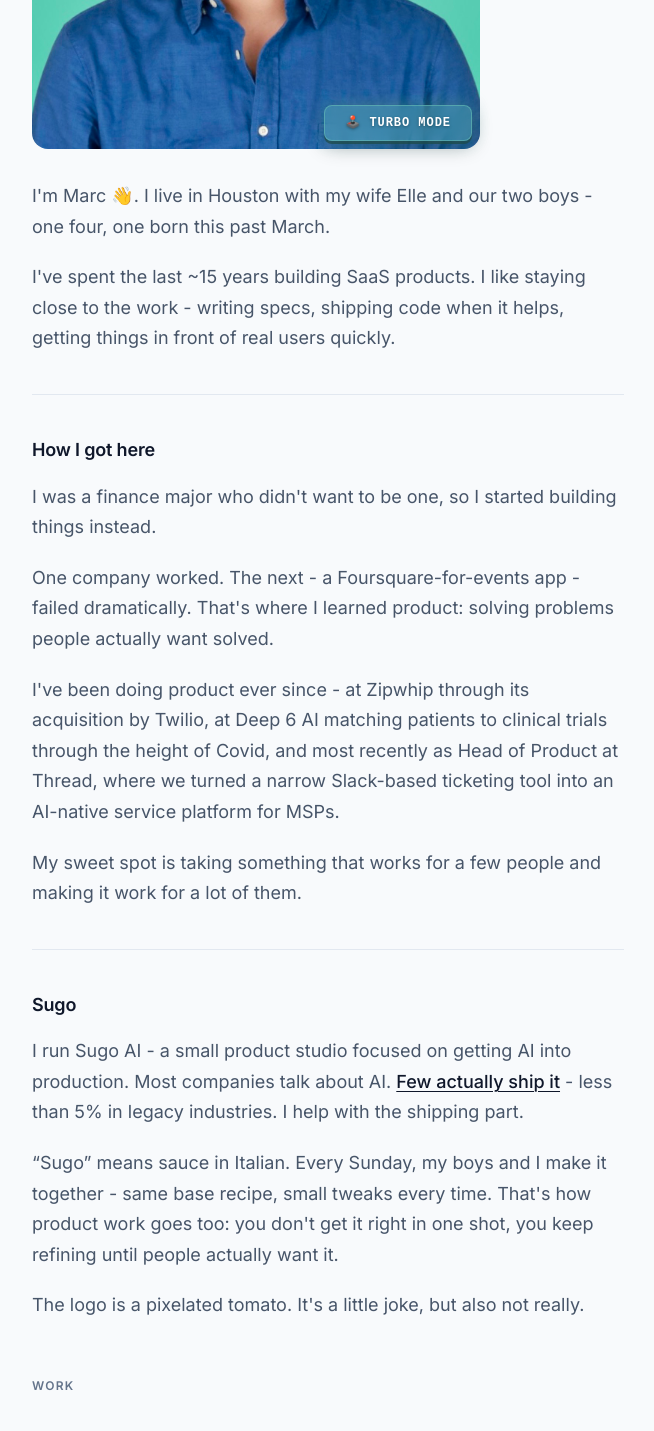
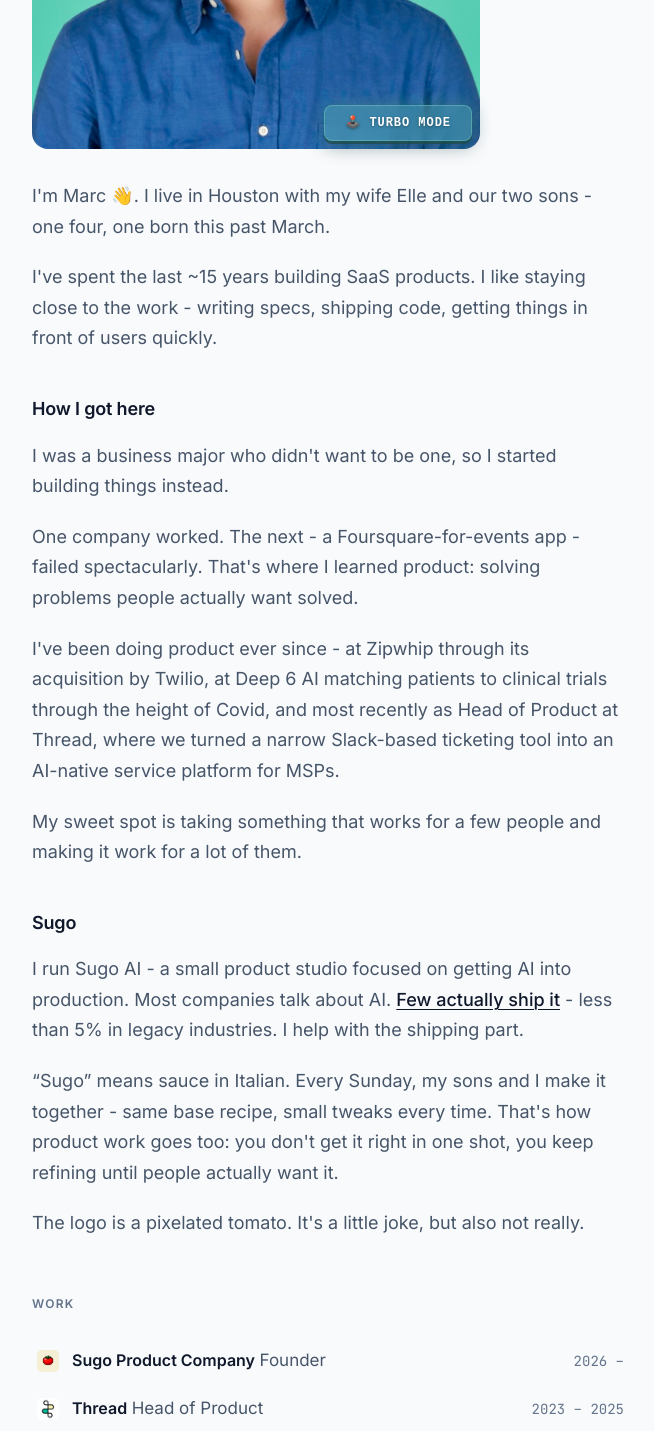
Before and after one commit to marcanthonyrosa/marcanthonyrosadotcom, a Next.js app: page /about in a window 1280 px wide. Shown: the part 423-1854 px from the top of the page, without its empty margins (312-966 px from the left). Built offline with nearby package versions, Linux system fonts and the light colour scheme.

Commit message:
Clean up About page intro copy and remove in-prose dividers (#106)

```diff
--- a/app/(site)/about/page.tsx
+++ b/app/(site)/about/page.tsx
@@ -148,12 +148,11 @@
         </div>
         <div className="prose max-w-none">
           <p>
-            I&apos;m Marc 👋. I live in Houston with my wife Elle and our two boys - one four, one born this past March.
+            I&apos;m Marc 👋. I live in Houston with my wife Elle and our two sons - one four, one born this past March.
           </p>
           <p>
-            I&apos;ve spent the last ~15 years building SaaS products. I like staying close to the work - writing specs, shipping code when it helps, getting things in front of real users quickly.
+            I&apos;ve spent the last ~15 years building SaaS products. I like staying close to the work - writing specs, shipping code, getting things in front of users quickly.
           </p>
-          <hr style={{ borderColor: "var(--border)", margin: "2.5rem 0" }} />
           <h2
             className="font-semibold tracking-tight mt-10 mb-4"
             style={{ color: "var(--text-1)", fontSize: "var(--text-h2)" }}
@@ -161,10 +160,10 @@
             How I got here
           </h2>
           <p>
-            I was a finance major who didn&apos;t want to be one, so I started building things instead.
+            I was a business major who didn&apos;t want to be one, so I started building things instead.
           </p>
           <p>
-            One company worked. The next - a Foursquare-for-events app - failed dramatically. That&apos;s where I learned product: solving problems people actually want solved.
+            One company worked. The next - a Foursquare-for-events app - failed spectacularly. That&apos;s where I learned product: solving problems people actually want solved.
           </p>
           <p>
             I&apos;ve been doing product ever since - at Zipwhip through its acquisition by Twilio, at Deep 6 AI matching patients to clinical trials through the height of Covid, and most recently as Head of Product at Thread, where we turned a narrow Slack-based ticketing tool into an AI-native service platform for MSPs.
@@ -172,7 +171,6 @@
           <p>
             My sweet spot is taking something that works for a few people and making it work for a lot of them.
           </p>
-          <hr style={{ borderColor: "var(--border)", margin: "2.5rem 0" }} />
           <h2
             className="font-semibold tracking-tight mt-10 mb-4"
             style={{ color: "var(--text-1)", fontSize: "var(--text-h2)" }}
@@ -183,7 +181,7 @@
             I run Sugo AI - a small product studio focused on getting AI into production. Most companies talk about AI. <a href="https://garryslist.org/posts/half-the-ai-agent-market-is-one-category-the-rest-is-wide-open" target="_blank" rel="noopener noreferrer">Few actually ship it</a> - less than 5% in legacy industries. I help with the shipping part.
           </p>
           <p>
-            &ldquo;Sugo&rdquo; means sauce in Italian. Every Sunday, my boys and I make it together - same base recipe, small tweaks every time. That&apos;s how product work goes too: you don&apos;t get it right in one shot, you keep refining until people actually want it.
+            &ldquo;Sugo&rdquo; means sauce in Italian. Every Sunday, my sons and I make it together - same base recipe, small tweaks every time. That&apos;s how product work goes too: you don&apos;t get it right in one shot, you keep refining until people actually want it.
           </p>
           <p>
             The logo is a pixelated tomato. It&apos;s a little joke, but also not really.
```
